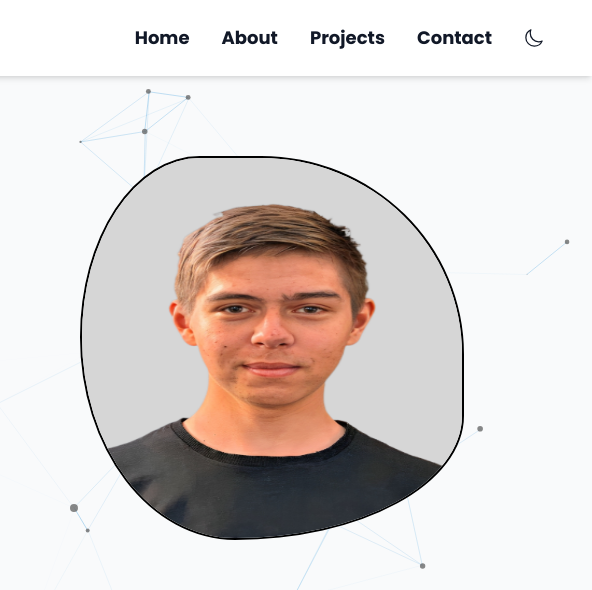
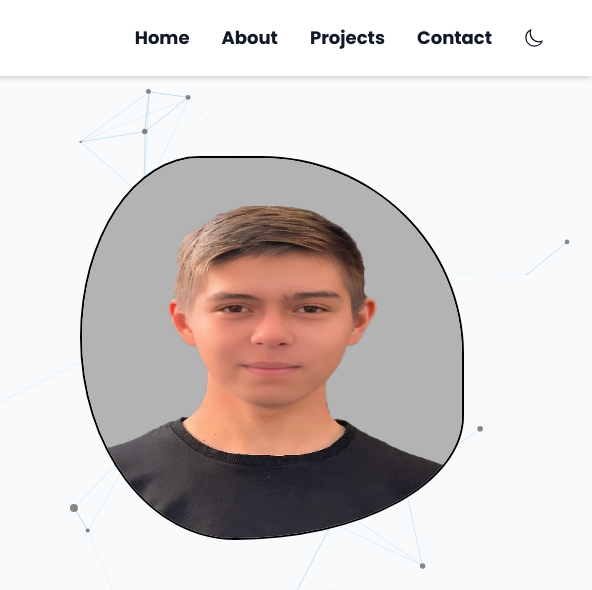
Before and after one commit to khusan2006/my-portfolio, a website: page dist/index.html in a window 1280 px wide. Shown: the top 590 px of the page, 688-1280 px from the left. Drawn offline with nearby package versions, Linux system fonts and the light colour scheme.

Commit message:
optimized hero image

```diff
--- a/dist/index.html
+++ b/dist/index.html
@@ -92,7 +92,7 @@
           </div>
         </div>
         <div class="flex-1 flex lg:justify-end justify-center ">
-          <img class="z-10 w-72 h-72 md:w-80 md:h-80 lg:w-96 lg:h-96 image border-solid border-black dark:border-white border-2" width="18rem" height="18rem" src="./img/Xusan.png" alt="image of me">
+          <img class="z-10 w-72 h-72 md:w-80 md:h-80 lg:w-96 lg:h-96 image border-solid border-black dark:border-white border-2" width="18rem" height="18rem" src="./img/XusanV4.png" alt="image of me">
         </div>
       </div>
     </section>
```
Also changed, not shown: dist/img/Xusan.png (deleted), dist/img/XusanV4.png (added).
